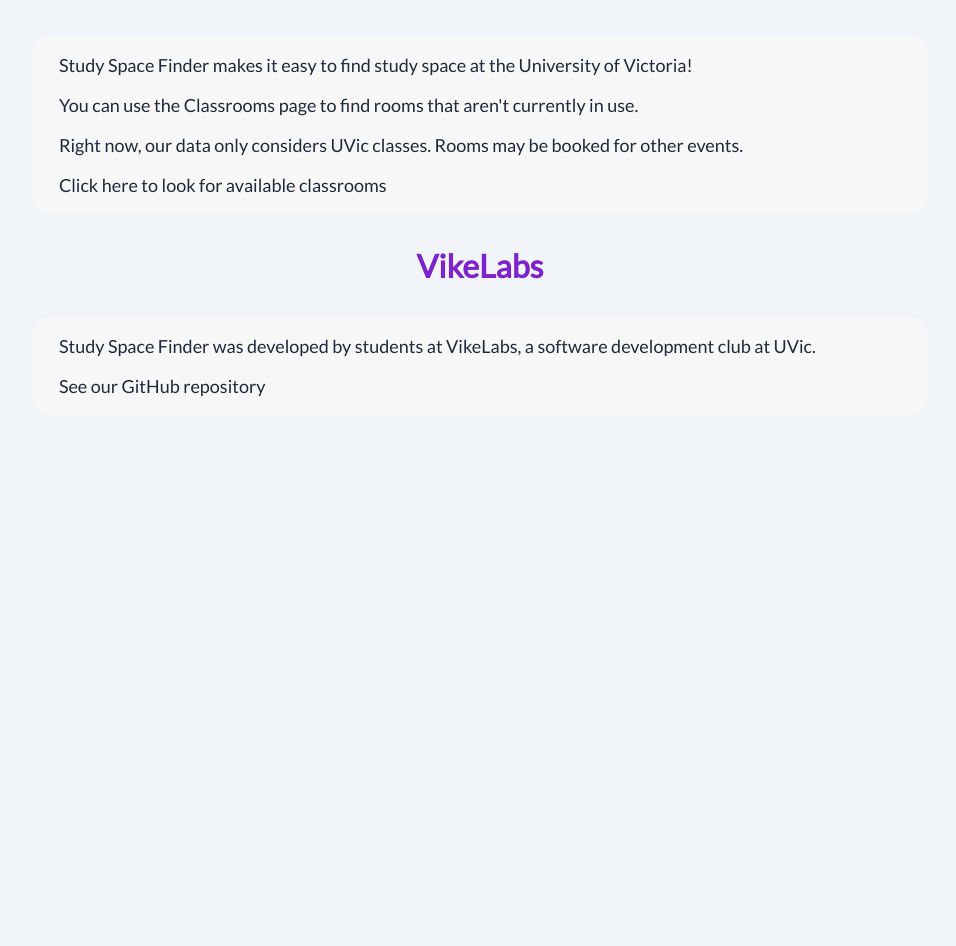
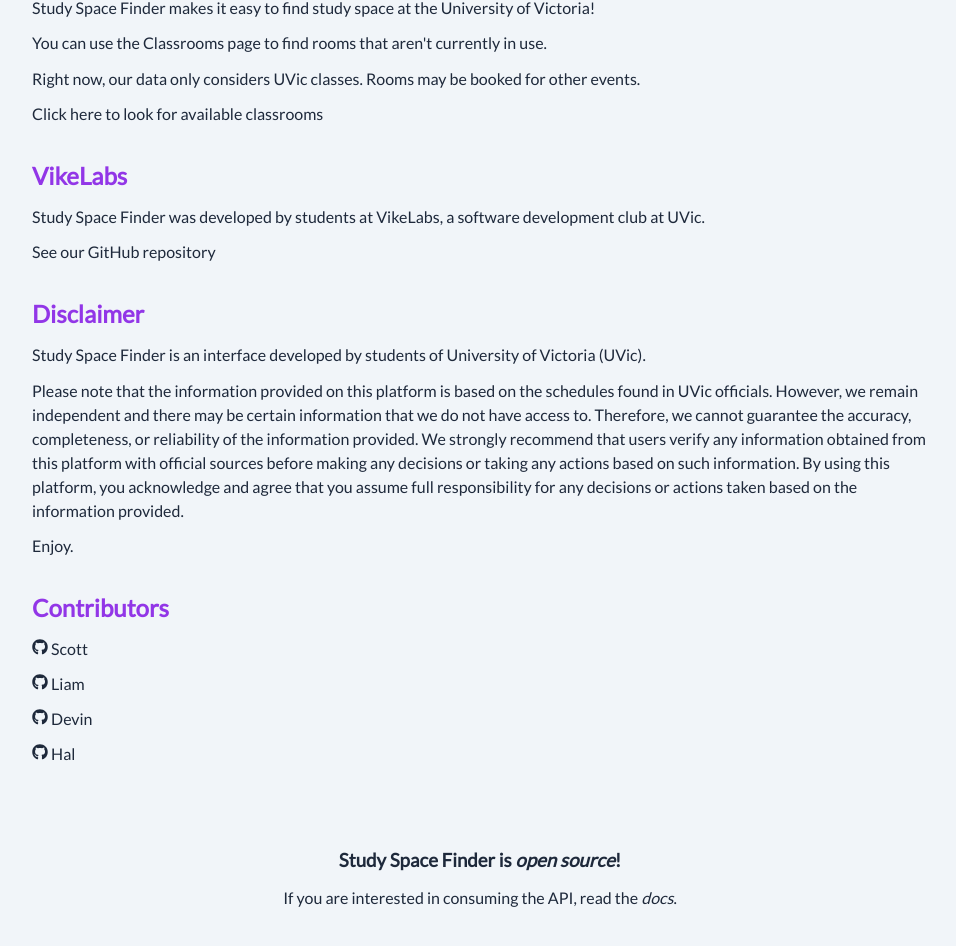
Before and after one commit to VikeLabs/StudySpaceFinder, a React (Create React App) app: page /about in a window 1280 px wide. Shown: the part 156-1102 px from the top of the page, without its empty margins (160-1116 px from the left). Before the commit the page ends 889 px from the top, so only its background shows below. Built offline with nearby package versions, Linux system fonts and the light colour scheme.

Commit message:
feat: about page - css changes - contributors - source code

```diff
--- a/package.json
+++ b/package.json
@@ -10,11 +10,14 @@
     "@types/node": "^16.18.3",
     "@types/react": "^18.0.25",
     "@types/react-dom": "^18.0.8",
+    "classnames": "^2.3.2",
     "react": "^18.2.0",
     "react-calendar": "^4.0.0",
     "react-dom": "^18.2.0",
+    "react-icons": "^4.8.0",
     "react-router-dom": "^6.4.3",
     "react-scripts": "5.0.1",
+    "shortid": "^2.2.16",
     "typescript": "^4.8.4",
     "web-vitals": "^2.1.4"
   },
@@ -46,6 +49,7 @@
   },
   "devDependencies": {
     "@types/react-calendar": "^3.9.0",
+    "@types/shortid": "^0.0.29",
     "prettier": "^2.8.2"
   }
 }
--- a/src/components/About/Divider/divider.module.css
+++ /dev/null
@@ -1,5 +0,0 @@
-.container {
-    background-color: rgb(247, 247, 247);
-    border-radius: 20px;
-    box-shadow: inset 2px;
-}
--- a/src/components/About/Divider/index.tsx
+++ /dev/null
@@ -1,12 +0,0 @@
-import style from "./divider.module.css";
-
-
-function Divider({children}: any) {
-    return (
-        <div className={style.container}>
-                {children}
-        </div>
-    );
-  }
-
-  export default Divider;
--- a/src/components/About/css/about.module.css
+++ b/src/components/About/css/about.module.css
@@ -1,7 +1,28 @@
-.p {
-    font-size: large;
-    font-weight: 350;
-    margin-left: 3%;
-    margin-top: 18px;
-    margin-bottom: 18px;
+.section {
+  margin: 1rem 0;
+  line-height: 1.5;
+  display: flex;
+  flex-direction: column;
+  gap: 0.7rem;
+  color: var(--fg-main);
 }
+
+.section h2 {
+  color: var(--accent-lighter);
+}
+
+.section:last-child {
+  display: flex;
+  margin-top: 4rem;
+  align-items: center;
+  width: 100%;
+  margin-bottom: 0;
+}
+
+.section:last-child a {
+  font-style: italic;
+}
+
+.section a {
+  width: max-content;
+}
--- a/src/components/About/index.tsx
+++ b/src/components/About/index.tsx
@@ -1,31 +1,80 @@
-import React from 'react'
-import { Link } from 'react-router-dom'
-import styles from './css/about.module.css';
-import { PageTitle } from "components/common/PageTitle";
+import { Link } from "react-router-dom";
+import styles from "./css/about.module.css";
 import Container from "components/common/Container";
-import Divider from "components/About/Divider";
+import { CONTRIBUTORS, DISCLAIMER, SOURCE } from "consts";
+import shortid from "shortid";
+import { FaGithub } from "react-icons/fa";
+import { Anchor } from "components/common/Anchor";
 
 function About() {
-    return (
-        <Container>
-            <PageTitle name="About"/>
-            <Divider>
-                <p className={styles.p}>Study Space Finder makes it easy to find study space at the University of Victoria!</p>
-                <p className={styles.p}>You can use the <Link to="/">Classrooms</Link> page to find rooms that aren't currently in use.</p>
-                <p className={styles.p}>Right now, our data only considers UVic classes. Rooms may be booked for other events.</p>
-                <p className={styles.p}><Link to="/" >Click here to look for available classrooms</Link></p>
-            </Divider>
+  return (
+    <Container>
+      <section className={styles.section}>
+        <h2>About</h2>
+        <p className={styles.p}>
+          Study Space Finder makes it easy to find study space at the University
+          of Victoria!
+        </p>
+        <p className={styles.p}>
+          You can use the <Link to="/">Classrooms</Link> page to find rooms that
+          aren't currently in use.
+        </p>
+        <p className={styles.p}>
+          Right now, our data only considers UVic classes. Rooms may be booked
+          for other events.
+        </p>
+        <p className={styles.p}>
+          <Link to="/">Click here to look for available classrooms</Link>
+        </p>
+      </section>
 
-            <PageTitle name="VikeLabs"/>
-            <Divider>
-                <p className={styles.p}>Study Space Finder was developed by students at <a href="https://www.vikelabs.ca/">VikeLabs</a>, a software development club at UVic.</p>
-                <p className={styles.p}><a href="https://github.com/Scott-Kenning/StudySpaceFinder">See our GitHub repository</a></p>
-            </Divider>
-            {/* We could include a suggestions section. For example, CourseUp links to github discussions and a google form for feedback. */}
-            {/* We could also include credits */}
+      <section className={styles.section}>
+        <h2>VikeLabs</h2>
+        <p className={styles.p}>
+          Study Space Finder was developed by students at{" "}
+          <a href="https://www.vikelabs.ca/">VikeLabs</a>, a software
+          development club at UVic.
+        </p>
+        <p className={styles.p}>
+          <Anchor href="https://github.com/Scott-Kenning/StudySpaceFinder">
+            See our GitHub repository
+          </Anchor>
+        </p>
+      </section>
+      {/* We could include a suggestions section. For example, CourseUp links to github discussions and a google form for feedback. */}
 
-        </Container>
-    )
+      <section className={styles.section}>
+        <h2>Disclaimer</h2>
+        {DISCLAIMER.split("\n").map((p) => (
+          <p key={shortid.generate()} className={styles.p}>
+            {p}
+          </p>
+        ))}
+      </section>
+
+      <section className={styles.section}>
+        <h2>Contributors</h2>
+        {CONTRIBUTORS.map(({ name, github }) => (
+          <Anchor href={github} aria-label="github" key={shortid.generate()}>
+            <FaGithub />
+            &nbsp;
+            <span>{name}</span>
+          </Anchor>
+        ))}
+      </section>
+
+      <section className={styles.section}>
+        <h3>
+          Study Space Finder is&nbsp;
+          <Anchor href={SOURCE.client}>open source</Anchor>!
+        </h3>
+        <p>
+          If you are interested in consuming the API, read the&nbsp;
+          <Anchor href={SOURCE.api}>docs</Anchor>.
+        </p>
+      </section>
+    </Container>
+  );
 }
 
-export default About
+export default About;
--- /dev/null
+++ b/src/components/common/Anchor/Anchor.module.css
@@ -0,0 +1,3 @@
+.a:hover {
+  text-decoration: underline;
+}
--- /dev/null
+++ b/src/components/common/Anchor/index.tsx
@@ -0,0 +1,12 @@
+import { AnchorHTMLAttributes } from "react";
+import cx from "classnames";
+import style from "./Anchor.module.css";
+
+export function Anchor(props: AnchorHTMLAttributes<HTMLAnchorElement>) {
+  const { children, className } = props;
+  return (
+    <a {...props} target="_blank" className={cx(style.a, className)}>
+      {children}
+    </a>
+  );
+}
--- a/src/components/common/Nav/Nav.module.css
+++ b/src/components/common/Nav/Nav.module.css
@@ -10,6 +10,10 @@
   padding: 1.5rem;
   z-index: 999;
   border-bottom: 0.8rem solid var(--accent-lighter);
+}
+
+.nav a:hover {
+  text-decoration: none;
 }
 
 .nav a,
--- a/src/consts.ts
+++ b/src/consts.ts
@@ -30,3 +30,19 @@ export const ENDPOINTS = {
   getBuilding: `${API}/api/buildings`,
   getRoom: `${API}/api/rooms`,
 };
+
+// ABOUT RELATED
+export const DISCLAIMER =
+  "Study Space Finder is an interface developed by students of University of Victoria (UVic).\nPlease note that the information provided on this platform is based on the schedules found in UVic officials. However, we remain independent and there may be certain information that we do not have access to. Therefore, we cannot guarantee the accuracy, completeness, or reliability of the information provided. We strongly recommend that users verify any information obtained from this platform with official sources before making any decisions or taking any actions based on such information. By using this platform, you acknowledge and agree that you assume full responsibility for any decisions or actions taken based on the information provided.\nEnjoy.";
+
+export const CONTRIBUTORS = [
+  { name: "Scott", github: "https://github.com/Scott-Kenning" },
+  { name: "Liam", github: "https://github.com/liamsquires" },
+  { name: "Devin", github: "https://github.com/DevinFrioud" },
+  { name: "Hal", github: "https://github.com/hn275" },
+];
+
+export enum SOURCE {
+  client = "https://github.com/Scott-Kenning/StudySpaceFinder",
+  api = "https://github.com/hn275/StudySpaceFinder",
+}
--- a/src/index.css
+++ b/src/index.css
@@ -33,6 +33,10 @@ a {
   text-decoration: none;
 }
 
+a:hover {
+  text-decoration: underline;
+}
+
 :root {
   --accent-main: hsl(272deg, 72%, 47%);
   --accent-lighter: hsl(271deg, 79%, 56%);
```
Also changed, not shown: 1 other file (tests, documents, lock files or other folders).
